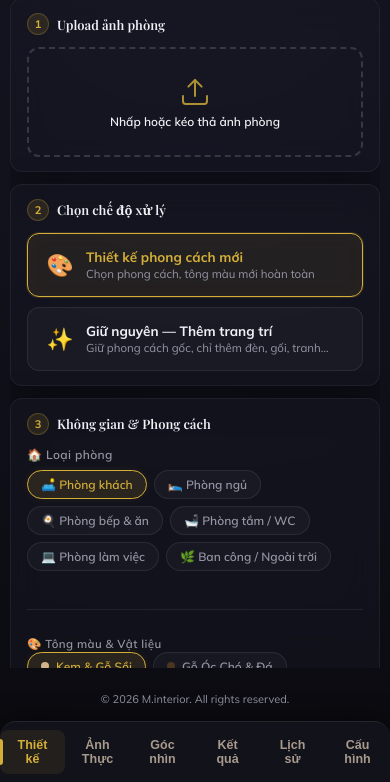
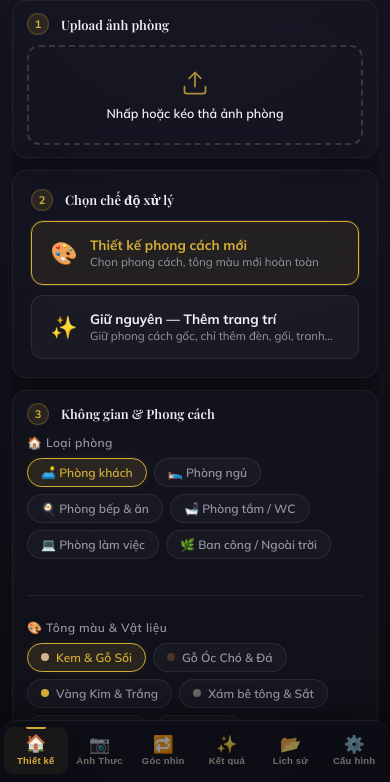
Before and after one commit to ngocquy28188/s-interior, a website: page public/index.html in a window 390 px wide. Shown: the part 62-844 px from the top of the page. Drawn offline with nearby package versions, Linux system fonts and the light colour scheme; no server answers; a web font is replaced by a local one.

Commit message:
refactor: clean layout, fix tab bar icons, remove !important overrides
- Add missing CSS vars (--bg-input, --border, --danger, --tabbar-h)
- app-container padding-bottom uses calc(tabbar-h + 24px) to clear fixed tab bar
- Consolidate compact card/button values into base styles, remove ~70-line !important block
- Redesign tab bar: column layout, icon+label, top indicator dot on active
- Add emoji icons to 6 tab buttons in HTML
- Clean up mobile media query, enable iOS momentum scroll
- Fix upload-area, preview-container, btn-primary base sizing

Co-Authored-By: Claude Sonnet 4.6 <noreply@anthropic.com>

```diff
--- a/public/index.html
+++ b/public/index.html
@@ -737,21 +737,27 @@
     <!-- Bottom Tab Bar Navigation -->
     <div class="pwa-tabbar">
       <button class="tab-item active" data-tab="tab-design">
+        <span class="tab-icon">🏠</span>
         <span class="tab-label">Thiết kế</span>
       </button>
       <button class="tab-item" data-tab="tab-lifestyle" id="tabLifestyleBtn">
+        <span class="tab-icon">📷</span>
         <span class="tab-label">Ảnh Thực</span>
       </button>
       <button class="tab-item" data-tab="tab-multi-angle" id="tabMultiAngleBtn">
+        <span class="tab-icon">🔁</span>
         <span class="tab-label">Góc nhìn</span>
       </button>
       <button class="tab-item" data-tab="tab-result" id="tabResultBtn">
+        <span class="tab-icon">✨</span>
         <span class="tab-label">Kết quả</span>
       </button>
       <button class="tab-item" data-tab="tab-history">
+        <span class="tab-icon">📂</span>
         <span class="tab-label">Lịch sử</span>
       </button>
       <button class="tab-item" data-tab="tab-settings" id="tabSettingsBtn">
+        <span class="tab-icon">⚙️</span>
         <span class="tab-label">Cấu hình</span>
       </button>
     </div>
--- a/public/interior.css
+++ b/public/interior.css
@@ -6,8 +6,10 @@
   --bg-app: radial-gradient(circle at top, #161624 0%, #0a0a0f 100%);
   --bg-card: rgba(26, 26, 38, 0.45);
   --bg-card-hover: rgba(34, 34, 50, 0.6);
+  --bg-input: rgba(20, 20, 32, 0.7);
   --border-card: rgba(255, 255, 255, 0.06);
-  --border-card-active: rgba(212, 175, 55, 0.5); /* Gold outline */
+  --border-card-active: rgba(212, 175, 55, 0.5);
+  --border: rgba(255, 255, 255, 0.08);
 
   --primary-gold: #d4af37;
   --primary-gold-dark: #b89028;
@@ -17,6 +19,7 @@
   --text: #f0f0f5;
   --text-muted: #9595a5;
   --text-inverse: #0a0a0f;
+  --danger: #ef4444;
 
   --font: 'Mulish', -apple-system, BlinkMacSystemFont, 'Segoe UI', sans-serif;
   --font-serif: 'Playfair Display', Georgia, serif;
@@ -25,6 +28,7 @@
   --radius-sm: 8px;
   --shadow-premium: 0 8px 32px 0 rgba(0, 0, 0, 0.37);
   --transition: all 0.25s cubic-bezier(0.16, 1, 0.3, 1);
+  --tabbar-h: 62px;
 }
 
 /* Base Styles */
@@ -53,8 +57,8 @@ body {
   min-height: 100vh;
   display: flex;
   flex-direction: column;
-  padding: 24px 16px;
-  gap: 20px;
+  padding: 20px 16px calc(var(--tabbar-h) + 24px);
+  gap: 16px;
 }
 
 /* Header */
@@ -150,11 +154,11 @@ body {
   -webkit-backdrop-filter: blur(16px);
   border: 1px solid var(--border-card);
   border-radius: var(--radius-lg);
-  padding: 20px;
+  padding: 14px 16px;
   box-shadow: var(--shadow-premium);
   display: flex;
   flex-direction: column;
-  gap: 16px;
+  gap: 12px;
   transition: var(--transition);
 }
 
@@ -165,21 +169,22 @@ body {
 }
 
 .step-num {
-  width: 28px;
-  height: 28px;
+  width: 22px;
+  height: 22px;
   border-radius: 50%;
   background: rgba(212, 175, 55, 0.12);
   border: 1px solid rgba(212, 175, 55, 0.25);
   color: var(--primary-gold);
+  font-size: 11px;
+  font-weight: 700;
+  display: flex;
+  align-items: center;
+  justify-content: center;
+  flex-shrink: 0;
+}
+
+.card-header h2 {
   font-size: 13px;
-  font-weight: 700;
-  display: flex;
-  align-items: center;
-  justify-content: center;
-}
-
-.card-header h2 {
-  font-size: 15px;
   font-weight: 600;
   color: var(--text);
 }
@@ -188,7 +193,7 @@ body {
 .upload-area {
   position: relative;
   width: 100%;
-  min-height: 180px;
+  min-height: 120px;
   border: 2px dashed rgba(255, 255, 255, 0.15);
   border-radius: var(--radius-md);
   display: flex;
@@ -220,16 +225,18 @@ body {
   display: flex;
   flex-direction: column;
   align-items: center;
-  gap: 10px;
+  gap: 6px;
   color: var(--text-muted);
   text-align: center;
-  padding: 24px;
+  padding: 16px;
 }
 
 .upload-content svg {
+  width: 32px;
+  height: 32px;
   color: var(--primary-gold);
   opacity: 0.8;
-  margin-bottom: 4px;
+  margin-bottom: 2px;
   transition: var(--transition);
 }
 
@@ -239,19 +246,20 @@ body {
 }
 
 .upload-title {
-  font-size: 14px;
+  font-size: 12.5px;
   font-weight: 600;
   color: var(--text);
 }
 
 .upload-subtitle {
-  font-size: 12px;
+  font-size: 11px;
+  display: none;
 }
 
 /* Preview Image */
 .preview-container {
   width: 100%;
-  height: 240px;
+  height: 190px;
   position: relative;
   display: flex;
   align-items: center;
@@ -649,7 +657,8 @@ body {
   width: 100%;
   background: linear-gradient(135deg, var(--primary-gold-light) 0%, var(--primary-gold) 100%);
   color: var(--text-inverse);
-  padding: 16px 24px;
+  padding: 13px 20px;
+  font-size: 13px;
   box-shadow: 0 4px 20px rgba(212, 175, 55, 0.25);
 }
 
@@ -909,182 +918,71 @@ body {
   font-size: 11px;
 }
 
-/* Responsive adjustments */
+/* ── Mobile (PWA scroll mode) ───────────────────────────────── */
 @media (max-width: 480px) {
   body {
-    height: 100dvh !important;
-    overflow: hidden !important;
+    height: 100dvh;
+    overflow: hidden;
   }
 
   .app-container {
-    padding: 8px 10px 60px 10px !important;
-    gap: 8px !important;
-    height: 100dvh !important;
-    overflow: hidden !important;
+    height: 100dvh;
+    overflow: hidden;
+    padding: 10px 12px 0;
+    gap: 10px;
   }
 
   .app-header {
-    padding-bottom: 4px !important;
+    padding-bottom: 2px;
   }
 
-  .logo-circle {
-    width: 36px !important;
-    height: 36px !important;
+  .logo-text h1  { font-size: 14px; }
+  .logo-text p   { font-size: 9px; }
+
+  .app-main {
+    flex: 1;
+    overflow-y: auto;
+    overflow-x: hidden;
+    display: flex;
+    flex-direction: column;
+    gap: 10px;
+    padding-bottom: calc(var(--tabbar-h) + 8px);
+    /* smooth momentum scroll on iOS */
+    -webkit-overflow-scrolling: touch;
   }
 
-  .logo-emoji {
-    font-size: 18px !important;
+  .card {
+    padding: 12px 14px;
+    gap: 10px;
+    border-radius: 14px;
   }
 
-  .logo-text h1 {
-    font-size: 14px !important;
+  .upload-area   { min-height: 100px; }
+
+  .upload-content svg {
+    width: 28px;
+    height: 28px;
   }
 
-  .logo-text p {
-    font-size: 9px !important;
+  .preview-container { height: 150px; }
+
+  .curtain-grid,
+  .color-palette,
+  .install-options {
+    grid-template-columns: repeat(2, 1fr);
+    gap: 6px;
   }
 
-  .app-main {
-    flex: 1 !important;
-    overflow-y: auto !important;
-    padding-bottom: 12px !important;
-    display: flex !important;
-    flex-direction: column !important;
-    gap: 8px !important;
+  .curtain-card,
+  .color-item,
+  .install-item {
+    height: 56px;
+    gap: 4px;
+    border-radius: 8px;
   }
-
-  .card {
-    padding: 10px 12px !important;
-    gap: 8px !important;
-    border-radius: 12px !important;
-  }
-
-  .card-header {
-    gap: 8px !important;
-  }
-
-  .card-header h2 {
-    font-size: 13px !important;
-  }
-
-  .step-num {
-    width: 22px !important;
-    height: 22px !important;
-    font-size: 11px !important;
-  }
-
-  /* Upload Section */
-  .upload-area {
-    min-height: 100px !important;
-  }
-
-  .upload-content {
-    padding: 12px !important;
-    gap: 6px !important;
-  }
-
-  .upload-content svg {
-    width: 28px !important;
-    height: 28px !important;
-    margin-bottom: 0 !important;
-  }
-
-  .upload-title {
-    font-size: 11.5px !important;
-  }
-
-  .preview-container {
-    height: 120px !important;
-  }
-
-  /* Curtain categories grid */
-  .curtain-grid, .color-palette, .install-options {
-    grid-template-columns: repeat(2, 1fr) !important;
-    gap: 6px !important;
-  }
-
-  .curtain-card, .color-item, .install-item {
-    padding: 6px 8px !important;
-    height: 56px !important;
-    min-height: auto !important;
-    gap: 4px !important;
-    border-radius: 6px !important;
-  }
-
-  .preset-icon-container {
-    width: 22px !important;
-    height: 22px !important;
-  }
-
-  .preset-icon-container svg {
-    width: 12px !important;
-    height: 12px !important;
-  }
-
-  .curtain-icon {
-    font-size: 12px !important;
-  }
-
-  .curtain-name {
-    font-size: 10.5px !important;
-  }
-
-  /* Option field & color palette */
-  .options-group {
-    gap: 10px !important;
-  }
-
-  .option-field {
-    gap: 6px !important;
-  }
-
-  .option-field label {
-    font-size: 10px !important;
-    margin-bottom: 1px !important;
-  }
-
-  .color-palette {
-    gap: 6px !important;
-  }
-
-  .color-dot {
-    width: 22px !important;
-    height: 22px !important;
-  }
-
-  .custom-color-wrap input {
-    padding: 5px 8px !important;
-    font-size: 11px !important;
-    border-radius: 6px !important;
-  }
-
-  .install-options {
-    gap: 6px !important;
-  }
-
-  .install-btn {
-    padding: 4px 10px !important;
-    font-size: 10px !important;
-  }
-
-  .advanced-toggle {
-    font-size: 11px !important;
-    padding: 6px 0 !important;
-  }
-
-  /* Action button */
-  .action-container {
-    margin-top: 4px !important;
-  }
-
-  .btn-primary {
-    padding: 10px 16px !important;
-    font-size: 12px !important;
-    border-radius: 8px !important;
-  }
-}
-
-/* ────── PWA Tabs Styles ────── */
+}
+
+/* ────── PWA Tab Bar ────── */
 .pwa-tabbar {
   position: fixed;
   bottom: 0;
@@ -1092,74 +990,89 @@ body {
   transform: translateX(-50%);
   width: 100%;
   max-width: 600px;
-  background: rgba(20, 20, 30, 0.85);
-  backdrop-filter: blur(20px);
-  -webkit-backdrop-filter: blur(20px);
-  border-top: 1px solid rgba(255, 255, 255, 0.08);
+  height: var(--tabbar-h);
+  background: rgba(14, 14, 22, 0.92);
+  backdrop-filter: blur(24px);
+  -webkit-backdrop-filter: blur(24px);
+  border-top: 1px solid rgba(255, 255, 255, 0.07);
   display: flex;
   justify-content: space-around;
-  padding: 8px 0;
+  align-items: stretch;
+  padding: 6px 4px 8px;
   z-index: 999;
-  border-radius: 16px 16px 0 0;
-  box-shadow: 0 -4px 24px rgba(0, 0, 0, 0.4);
+  border-radius: 18px 18px 0 0;
+  box-shadow: 0 -6px 28px rgba(0, 0, 0, 0.45);
 }
 
 .tab-item {
   background: transparent;
   border: none;
   display: flex;
-  flex-direction: row; /* Horizontal layout */
+  flex-direction: column;
   align-items: center;
   justify-content: center;
-  gap: 6px;
-  color: #a89b8d; /* Muted warm color from reference image */
-  cursor: pointer;
-  padding: 8px 12px;
-  border-radius: 8px;
+  gap: 3px;
+  color: rgba(200, 190, 175, 0.55);
+  cursor: pointer;
+  padding: 4px 6px;
+  border-radius: 10px;
   transition: all 0.2s ease;
   flex: 1;
+  min-width: 0;
   position: relative;
 }
 
-/* Left indicator stripe for active tab */
-.tab-item::before {
+/* Top indicator dot for active tab */
+.tab-item::after {
   content: '';
   position: absolute;
-  left: 0;
-  top: 20%;
-  height: 60%;
-  width: 3px;
-  background: transparent;
-  border-radius: 0 4px 4px 0;
+  top: 0;
+  left: 50%;
+  transform: translateX(-50%) scaleX(0);
+  width: 20px;
+  height: 2px;
+  background: var(--primary-gold);
+  border-radius: 0 0 3px 3px;
+  transition: transform 0.2s ease;
+}
+
+.tab-item:hover {
+  color: rgba(240, 235, 220, 0.8);
+  background: rgba(255, 255, 255, 0.03);
+}
+
+.tab-item.active {
+  color: var(--primary-gold);
+  background: rgba(212, 175, 55, 0.07);
+}
+
+.tab-item.active::after {
+  transform: translateX(-50%) scaleX(1);
+}
+
+.tab-icon {
+  font-size: 17px;
+  line-height: 1;
+  transition: transform 0.2s ease;
+}
+
+.tab-item.active .tab-icon {
+  transform: translateY(-1px);
+}
+
+.tab-label {
+  font-size: 9.5px;
+  font-weight: 700;
+  letter-spacing: 0.2px;
+  line-height: 1;
+  white-space: nowrap;
+  overflow: hidden;
+  text-overflow: ellipsis;
+  max-width: 100%;
   transition: all 0.2s ease;
 }
 
-.tab-item:hover {
-  color: var(--text);
-  background: rgba(255, 255, 255, 0.02);
-}
-
-.tab-item.active {
-  color: var(--primary-gold) !important;
-  background: rgba(212, 175, 55, 0.08) !important;
-}
-
-.tab-item.active::before {
-  background: var(--primary-gold) !important;
-}
-
-.tab-icon {
-  font-size: 14px; /* Make icon even smaller */
-  transition: all 0.2s ease;
-}
-
-.tab-label {
-  font-size: 11px;
-  font-weight: 600;
-  transition: all 0.2s ease;
-}
-
-/* Tab Content Visibility */
+/* Tab Content */
 .tab-content {
   display: none;
   flex-direction: column;
@@ -1172,8 +1085,8 @@ body {
 }
 
 @keyframes fadeInTab {
-  from { opacity: 0; transform: translateY(4px); }
-  to { opacity: 1; transform: translateY(0); }
+  from { opacity: 0; transform: translateY(5px); }
+  to   { opacity: 1; transform: translateY(0); }
 }
 
 /* Placeholders inside tabs */
@@ -1211,76 +1124,8 @@ body {
   line-height: 1.4;
 }
 
-/* ────── Compact Layout Enhancements ────── */
-.card {
-  padding: 14px 16px !important;
-  gap: 12px !important;
-}
-
-.step-num {
-  width: 22px !important;
-  height: 22px !important;
-  font-size: 11px !important;
-}
-
-.card-header h2 {
-  font-size: 13px !important;
-}
-
-/* Step 1: Upload Area Compact styling */
-.upload-area {
-  min-height: 110px !important;
-}
-
-.upload-content {
-  padding: 12px !important;
-  gap: 6px !important;
-}
-
-.upload-content svg {
-  width: 32px !important;
-  height: 32px !important;
-}
-
-.upload-title {
-  font-size: 12px !important;
-}
-
-.upload-subtitle {
-  display: none !important;
-}
-
-.preview-container {
-  height: 180px !important;
-}
-
-/* Uniform selection styling active */
-
-/* Step 3 & Option Customizations (Desktop values, mobile uses overrides above) */
-.color-dot {
-  width: 26px !important;
-  height: 26px !important;
-}
-
-.custom-color-wrap input {
-  padding: 6px 10px !important;
-  font-size: 12px !important;
-}
-
-.install-btn {
-  padding: 6px 12px !important;
-  font-size: 11.5px !important;
-}
-
-.option-field label {
-  font-size: 11.5px !important;
-}
-
-/* Action button padding optimization */
-.btn-primary {
-  padding: 12px 20px !important;
-  font-size: 13px !important;
-}
+/* ────── Compact Layout (global defaults) ────── */
+/* These are the actual target values — no need for !important overrides elsewhere */
 
 /* Settings Button & Layout */
 .btn-settings-toggle {
@@ -2190,7 +2035,4 @@ body {
   border-color: var(--primary-gold);
 }
 
-/* ─── Tab bar text-only ─── */
-.pwa-tabbar .tab-icon { display: none; }
-.pwa-tabbar .tab-item { min-height: 44px; }
-.pwa-tabbar .tab-label { font-size: 12.5px; font-weight: 700; }
+/* tab bar icon+label — handled above in .pwa-tabbar section */
```
